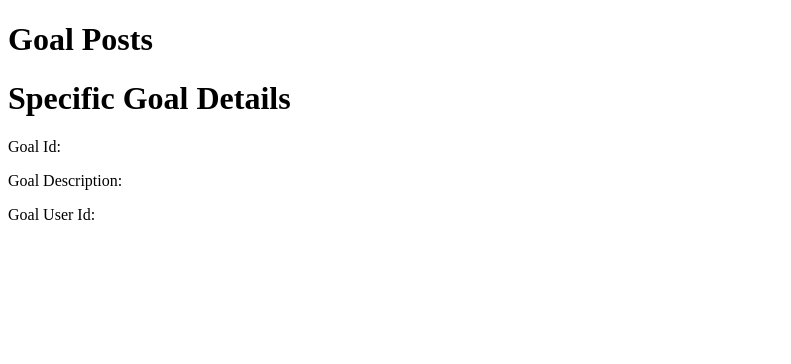
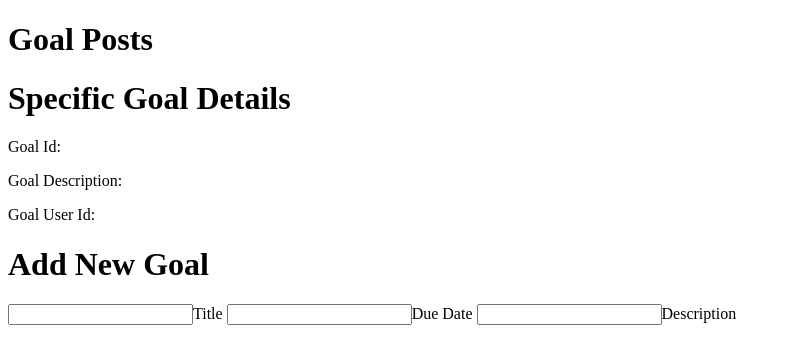
Before and after one commit to tenination/my-goals, a website: page src/client/index.html in a window 1280 px wide. Shown: the whole page, without its empty margins (0-791 px from the left). Drawn offline with nearby package versions, Linux system fonts and the light colour scheme; some packages are replaced by stand-ins of ours; no server answers.

Commit message:
rendered add new goal form on screen

```diff
--- a/src/client/index.html
+++ b/src/client/index.html
@@ -40,7 +40,10 @@
     </div>
 
     <div ng-controller="GoalFormController">
-
+    <h1>Add New Goal</h1>
+    <input>Title</input>
+    <input>Due Date</input>
+    <input>Description</input>
     </div>
 
 
```
